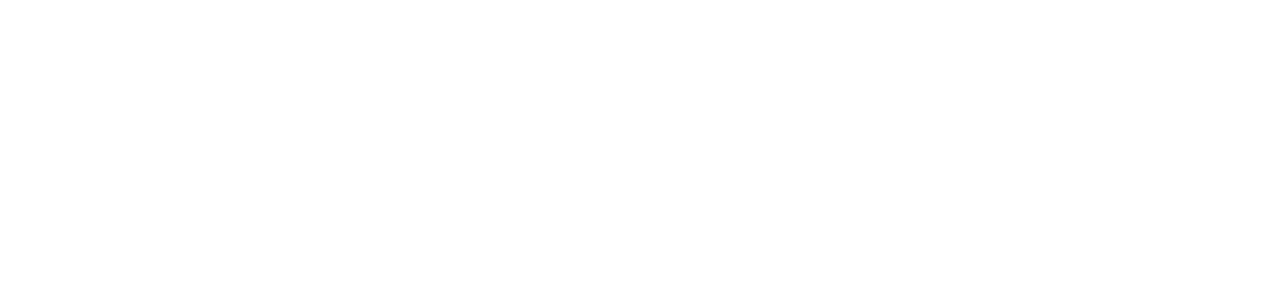
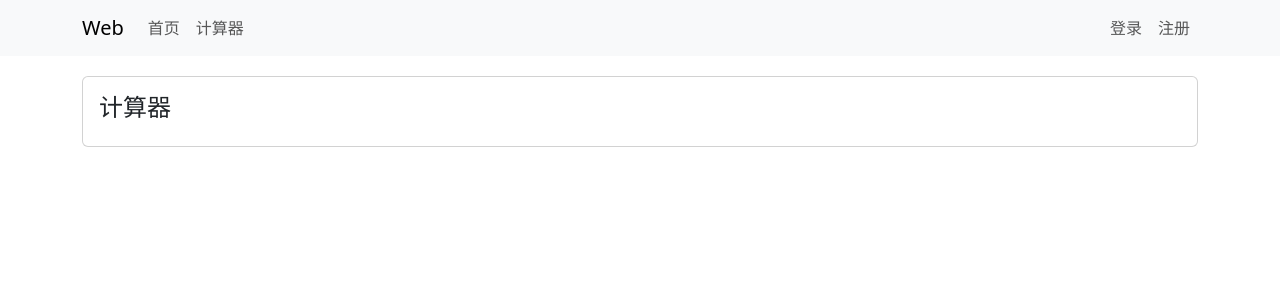
Before and after one commit to jmxwzy/calculator-app, a React (Create React App) app: page /calculator in a window 1280 px wide. Shown: the top 300 px of the page. Built offline with nearby package versions, Linux system fonts and the light colour scheme.

Commit message:
建立component.png中的组件

```diff
--- a/package.json
+++ b/package.json
@@ -7,7 +7,7 @@
     "@testing-library/jest-dom": "^5.17.0",
     "@testing-library/react": "^13.4.0",
     "@testing-library/user-event": "^13.5.0",
-    "bootstrap": "^5.3.3",
+    "bootstrap": "^5.3.0-alpha1",
     "react": "^18.3.1",
     "react-dom": "^18.3.1",
     "react-redux": "^9.1.2",
--- /dev/null
+++ b/src/component/app.jsx
@@ -0,0 +1,32 @@
+import React, { Component } from 'react';
+import Navbar from './navbar';
+import { Navigate, Route, Routes } from 'react-router-dom';
+import Home from './content/home';
+import Calculator from './content/calculator';
+import Login from './content/login';
+import Register from './content/register';
+import NotFound from './content/notFound';
+
+class App extends Component {
+    state = {  }
+    render() {
+        return (
+            <React.Fragment>
+                <Navbar></Navbar>
+                <div className='container'>
+                    <Routes>
+                        <Route path='/' element={<Home></Home>}></Route>
+                        <Route path='/home' element={<Home></Home>}></Route>
+                        <Route path='/calculator' element={<Calculator></Calculator>}></Route>
+                        <Route path='/login' element={<Login></Login>}></Route>
+                        <Route path='/register' element={<Register></Register>}></Route>
+                        <Route path='/404' element={<NotFound></NotFound>}></Route>
+                        <Route path='*' element={<Navigate replace to="/404"></Navigate>}></Route>
+                    </Routes>
+                </div>
+            </React.Fragment>
+        );
+    }
+}
+
+export default App;
--- /dev/null
+++ b/src/component/content/base.jsx
@@ -0,0 +1,16 @@
+import React, { Component } from 'react';
+
+class Base extends Component {
+    state = {  }
+    render() {
+        return (
+            <div className="card" style={{marginTop: "20px"}}>
+                <div className="card-body">
+                    <h4>{this.props.children}</h4>
+                </div>
+            </div>
+        );
+    }
+}
+
+export default Base;
--- /dev/null
+++ b/src/component/content/calculator.jsx
@@ -0,0 +1,17 @@
+import React, { Component } from 'react';
+import Base from './base';
+
+class Calculator extends Component {
+    state = {  }
+    render() {
+        return (
+            <React.Fragment>
+                <Base>
+                    计算器
+                </Base>
+            </React.Fragment>
+        );
+    }
+}
+
+export default Calculator;
--- /dev/null
+++ b/src/component/content/home.jsx
@@ -0,0 +1,22 @@
+import React, { Component } from 'react';
+import Base from './base';
+
+class Home extends Component {
+    state = {  }
+    render() {
+        return (
+            <React.Fragment>
+                {/* <div className="card" style={{marginTop: "20px"}}>
+                    <div className="card-body">
+                        <h4>首页</h4>
+                    </div>
+                </div> */}
+                <Base>
+                    首页
+                </Base>
+            </React.Fragment>
+        );
+    }
+}
+
+export default Home;
--- /dev/null
+++ b/src/component/content/login.jsx
@@ -0,0 +1,17 @@
+import React, { Component } from 'react';
+import Base from './base';
+
+class Login extends Component {
+    state = {  }
+    render() {
+        return (
+            <React.Fragment>
+                <Base>
+                    登录
+                </Base>
+            </React.Fragment>
+        );
+    }
+}
+
+export default Login;
--- /dev/null
+++ b/src/component/content/notFound.jsx
@@ -0,0 +1,15 @@
+import React, { Component } from 'react';
+import Base from './base';
+
+class NotFound extends Component {
+    state = {  }
+    render() {
+        return (
+            <Base>
+                404
+            </Base>
+        );
+    }
+}
+
+export default NotFound;
--- /dev/null
+++ b/src/component/content/register.jsx
@@ -0,0 +1,17 @@
+import React, { Component } from 'react';
+import Base from './base';
+
+class Register extends Component {
+    state = {  }
+    render() {
+        return (
+            <React.Fragment>
+                <Base>
+                    注册
+                </Base>
+            </React.Fragment>
+        );
+    }
+}
+
+export default Register;
--- /dev/null
+++ b/src/component/navbar.jsx
@@ -0,0 +1,41 @@
+import React, { Component } from 'react';
+import 'bootstrap/dist/css/bootstrap.css';
+import { Link } from 'react-router-dom';
+
+class Navbar extends Component {
+    state = {  }
+    render() {
+        return (
+            <React.Fragment>
+                <nav className="navbar navbar-expand-lg bg-body-tertiary">
+                    <div className="container">
+                        <Link className="navbar-brand" to="/">Web</Link>
+                        <button className="navbar-toggler" type="button" data-bs-toggle="collapse" data-bs-target="#navbarText" aria-controls="navbarText" aria-expanded="false" aria-label="Toggle navigation">
+                            <span className="navbar-toggler-icon"></span>
+                        </button>
+                        <div className="collapse navbar-collapse" id="navbarText">
+                        <ul className="navbar-nav me-auto mb-2 mb-lg-0">
+                            <li className="nav-item">
+                                <Link className="nav-link" to="/home">首页</Link>
+                            </li>
+                            <li className="nav-item">
+                                <Link className="nav-link" to="/calculator">计算器</Link>
+                            </li>
+                        </ul>
+                        <ul className="navbar-nav">
+                            <li className="nav-item">
+                                <Link className="nav-link" to="/login">登录</Link>
+                            </li>
+                            <li className="nav-item">
+                                <Link className="nav-link" to="/register">注册</Link>
+                            </li>
+                        </ul>
+                        </div>
+                    </div>
+                </nav>
+            </React.Fragment>
+        );
+    }
+}
+
+export default Navbar;
--- a/src/index.js
+++ b/src/index.js
@@ -1,10 +1,12 @@
 import React from 'react';
 import ReactDOM from 'react-dom/client';
 import './index.css';
+import { BrowserRouter } from 'react-router-dom';
+import App from './component/app';
 
 const root = ReactDOM.createRoot(document.getElementById('root'));
 root.render(
-  <React.StrictMode>
-
-  </React.StrictMode>
+  <BrowserRouter>
+    <App></App>
+  </BrowserRouter>
 );
```
Also changed, not shown: public/component.png (added), 1 other file (tests, documents, lock files or other folders).
